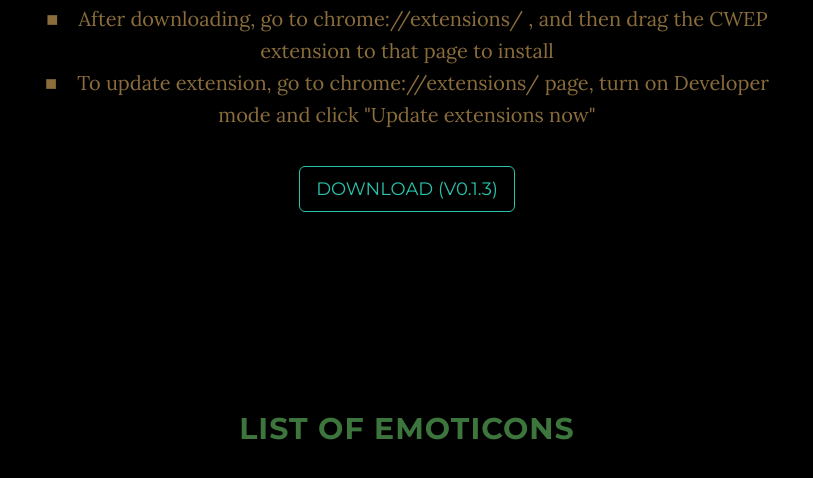
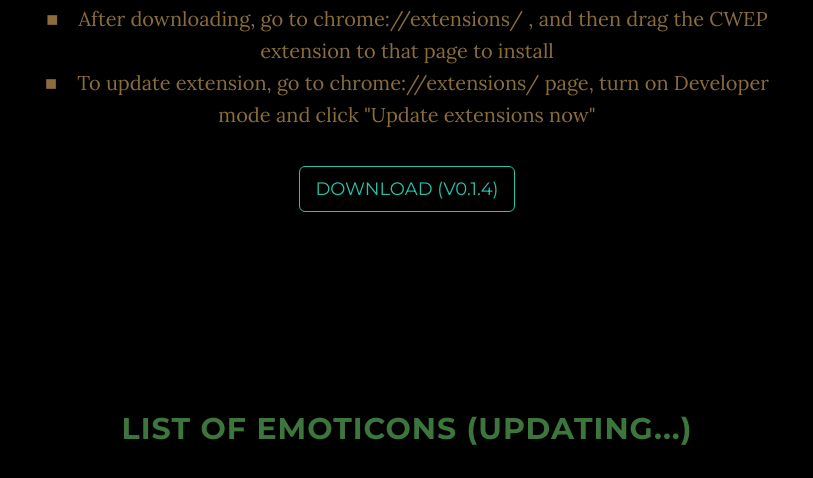
Before and after one commit to vigov5/cwep, a plain HTML site: page index.html in a window 1280 px wide. Shown: the part 1581-2059 px from the top of the page, without its empty margins (233-1046 px from the left). Drawn offline with nearby package versions, Linux system fonts and the light colour scheme.

Commit message:
add new emo (0.1.4)

```diff
--- a/index.html
+++ b/index.html
@@ -96,7 +96,7 @@
                     <p>You can download Chatwork Emoticons Plus for free with the link bellow !</p>
                     <p class="text-warning">■　After downloading, go to chrome://extensions/ , and then drag the CWEP extension to that page to install<br/>
                     ■　To update extension, go to chrome://extensions/ page, turn on Developer mode and click "Update extensions now"</p>
-                    <a href="release/CWEP.crx" class="btn btn-default btn-lg">Download (v0.1.3)</a>
+                    <a href="release/CWEP.crx" class="btn btn-default btn-lg">Download (v0.1.4)</a>
                 </div>
             </div>
         </div>
@@ -105,7 +105,7 @@
     <section id="emoticons" class="container content-section text-center">
         <div class="row">
             <div class="col-lg-8 col-lg-offset-2">
-                <h2 class="text-success">List of Emoticons</h2>
+                <h2 class="text-success">List of Emoticons (Updating...)</h2>
                 <table class="table">
                 <tr>
                     <td>(framgia)</td>
--- a/update-xml/updates.xml
+++ b/update-xml/updates.xml
@@ -1,6 +1,6 @@
 <?xml version='1.0' encoding='UTF-8'?>
 <gupdate xmlns='http://www.google.com/update2/response' protocol='2.0'>
   <app appid='hmjjnpcjannffhanjcoecmdbjehienhp'>
-    <updatecheck codebase='http://cwep.thangtd.com/release/CWEP.crx' version='0.1.3' />
+    <updatecheck codebase='http://cwep.thangtd.com/release/CWEP.crx' version='0.1.4' />
   </app>
 </gupdate>
```
Also changed, not shown: img/emoticons/ifyouknowwhatimean.png (added), img/emoticons/iitomo.gif (added), img/emoticons/imadesho.jpeg (added), img/emoticons/sleepy.gif (added), img/emoticons/venhvao.gif (added), 1 other file.
